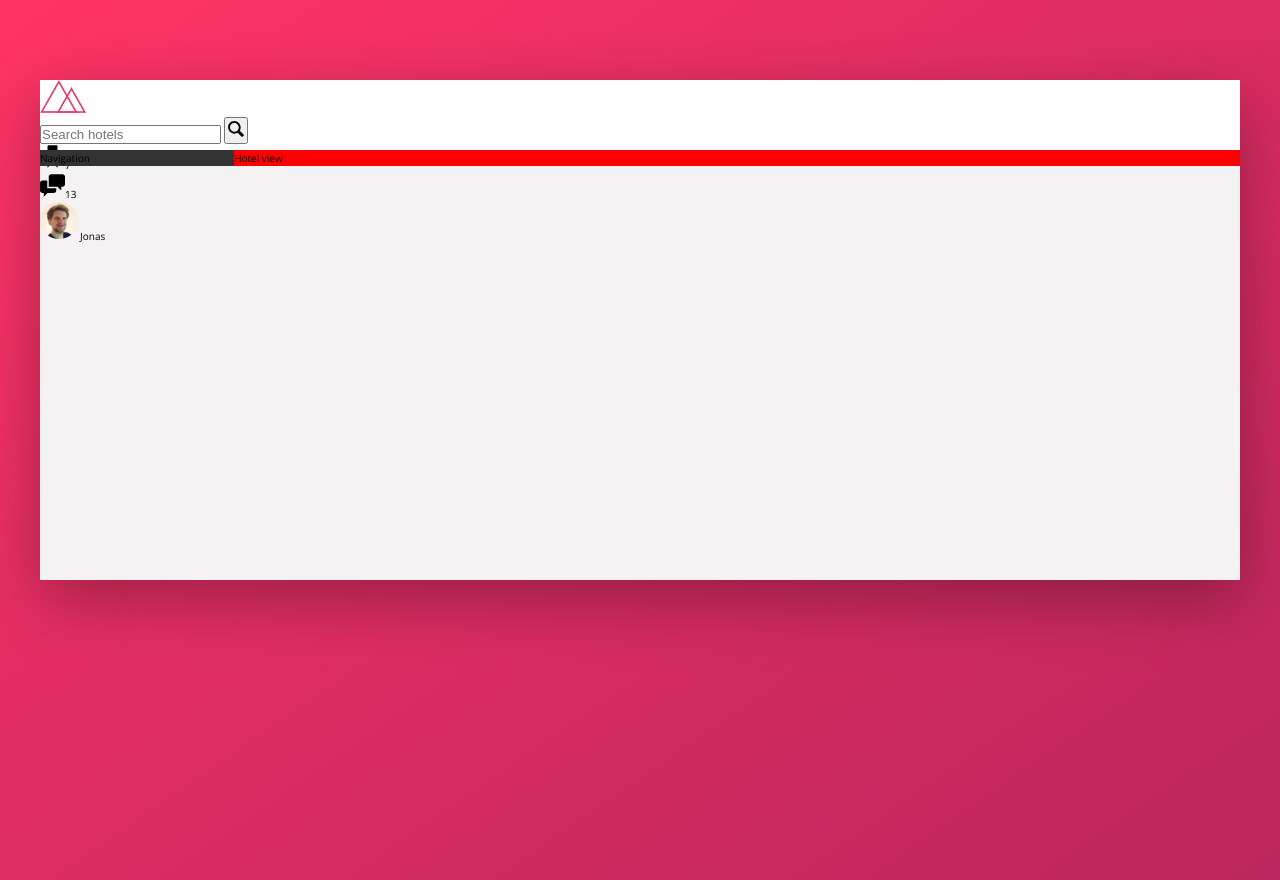
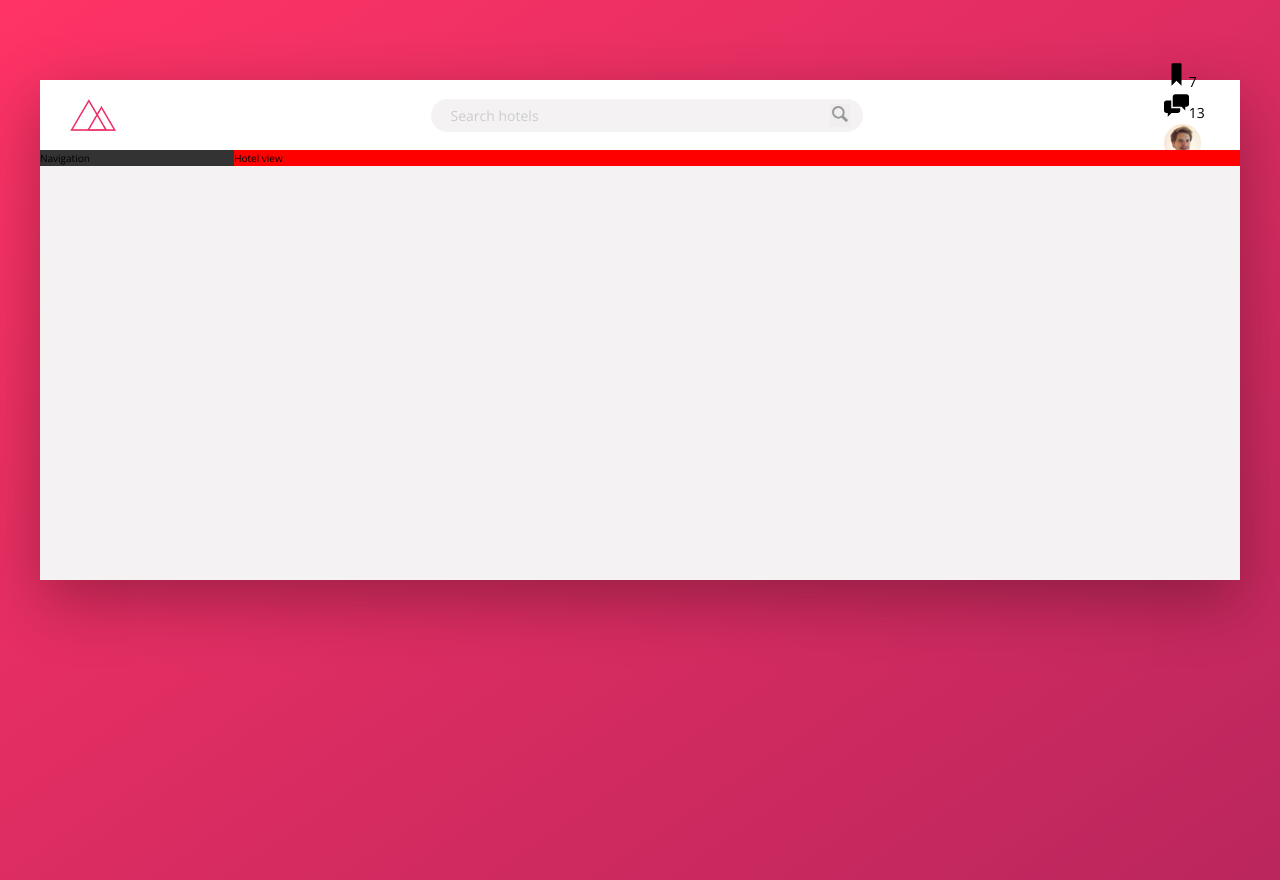
Before and after one commit to lejonu/Trillo-Project---master-flex-box, a website: page index.html in a window 1280 px wide. Drawn offline with nearby package versions, Linux system fonts and the light colour scheme.

Commit message:
Building the Header - Part 2

```diff
--- a/index.html
+++ b/index.html
@@ -24,12 +24,12 @@
             class="search__input"
             placeholder="Search hotels"
           />
-          <button class="search_button">
+          <button class="search__button">
             <svg class="search__icon">
               <use xlink:href="img/sprite.svg#icon-magnifying-glass"></use>
             </svg>
           </button>
-
+        </form>
         <nav class="user-nav">
           <div class="user-nav__icon-box">
             <svg class="user-nav__icon">
@@ -53,7 +53,6 @@
             <span class="user-nav__user-name">Jonas</span>
           </div>
         </nav>
-        </form>
       </header>
 
       <div class="content">
--- a/sass/_components.scss
+++ b/sass/_components.scss
@@ -2,21 +2,63 @@
 // LOGO
 .logo {
   height: 3.25rem;
+  margin-left: 3rem;
 }
 
 ///////////////////////////////////////////
 // SEARCH
 
 .search {
+  flex: 0 0 40%;
+
+  display: flex;
+  align-items: center;
+  justify-content: center;
+
   &__input {
+    font-family: inherit;
+    font-size: inherit;
+    background-color: var(--color-grey-light-2);
+    border: none;
+    padding: 0.7rem 2rem;
+    border-radius: 100px;
+    width: 90%;
+    transition: all 0.3s;
+    margin-right: -3.25rem;
+
+    &:focus {
+      outline: none;
+      width: 100%;
+      background-color: var(--color-grey-light-3);
+    }
+
+    &::-webkit-input-placeholder {
+      font-weight: 300;
+      color: var(--color-grey-light-4);
+    }
+  }
+
+  &__input:focus + &__button {
+    background-color: var(--color-grey-light-3);
   }
 
   &__button {
+    border: none;
+    background-color: var(--color-grey-light-3);
+
+    &:focus {
+      outline: none;
+    }
+
+    &:active {
+      transform: translateY(2px);
+    }
   }
 
   &__icon {
     height: 2rem;
     width: 2rem;
+    fill: var(--color-grey-dark-3);
   }
 }
 
--- a/sass/_layout.scss
+++ b/sass/_layout.scss
@@ -9,10 +9,13 @@
 }
 
 .header {
+  font-size: 1.4rem;
   height: 7rem;
   background-color: #fff;
   border-bottom: var(--color-grey-light-2);
-  // display: flex;
+  display: flex;
+  justify-content: space-between;
+  align-items: center;
 }
 
 .content {
```
Also changed, not shown: css/style.css. Lines whose indentation alone changed are shown as unchanged.
